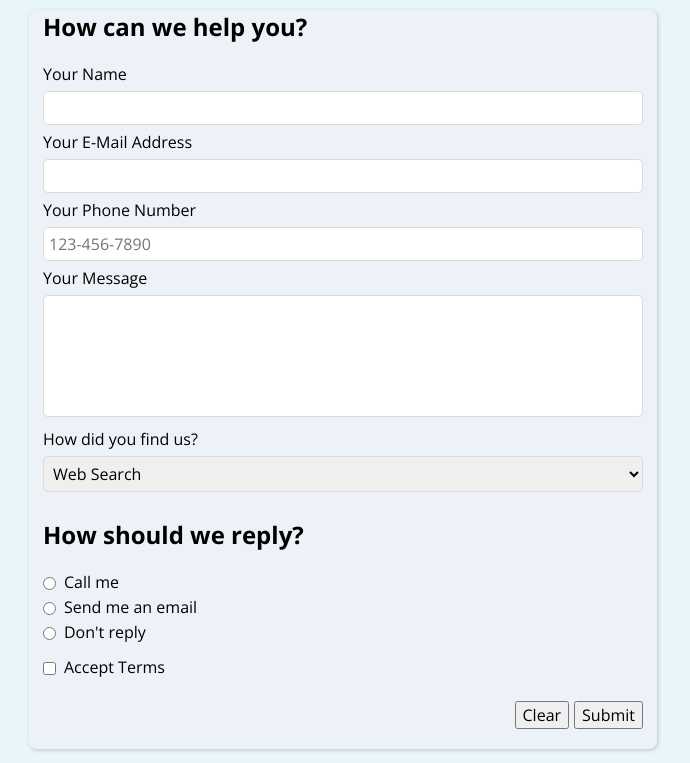
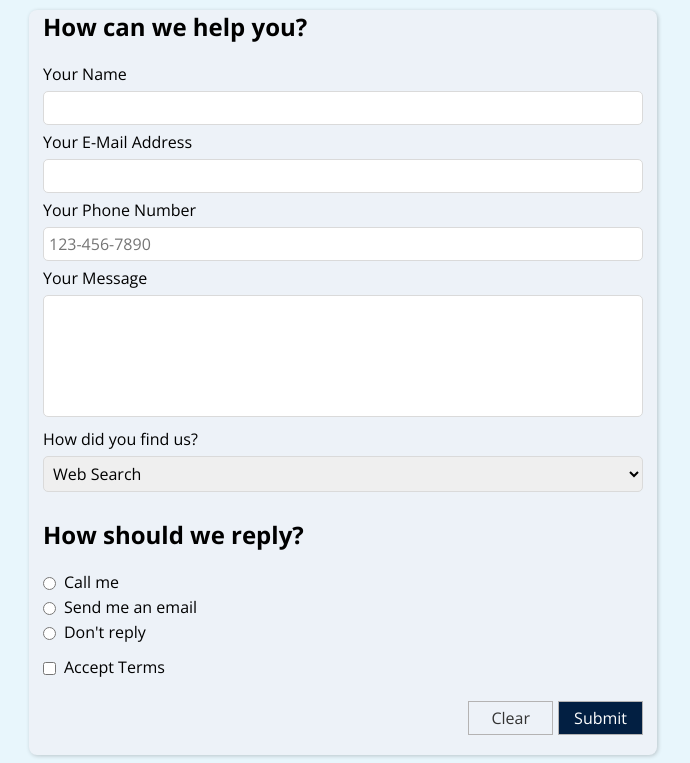
Before and after one commit to klettsome/Forms-Challenge, a plain HTML site: page index.html in a window 1280 px wide. Shown: the part 119-882 px from the top of the page, without its empty margins (297-987 px from the left). Drawn offline with nearby package versions, Linux system fonts and the light colour scheme.

Commit message:
added styling for focus input and buttons

```diff
--- a/styles.css
+++ b/styles.css
@@ -40,6 +40,12 @@ select {
   box-sizing: border-box;
 }
 
+input:focus,
+textarea:focus,
+select:focus {
+  background-color: rgb(149, 205, 229);
+}
+
 textarea {
   resize: none;
 }
@@ -70,6 +76,31 @@ select {
   margin-right: 0.5rem;
 }
 
+button {
+  border: 1px solid rgb(180, 179, 179);
+  padding: 5px 15px;
+  width: 84.9px;
+  transition: all 0.4s ease-in-out;
+  cursor: pointer;
+}
+
 .btn-reset {
   margin-right: 5px;
+  background-color: transparent;
+  color: rgb(51, 51, 51);
 }
+
+.btn-submit {
+  background-color: rgb(2, 31, 66);
+  color: white;
+}
+
+.btn-reset:hover {
+  background-color: rgb(2, 31, 66);
+  color: white;
+}
+
+.btn-submit:hover {
+  background-color: transparent;
+  color: rgb(51, 51, 51);
+}
```
